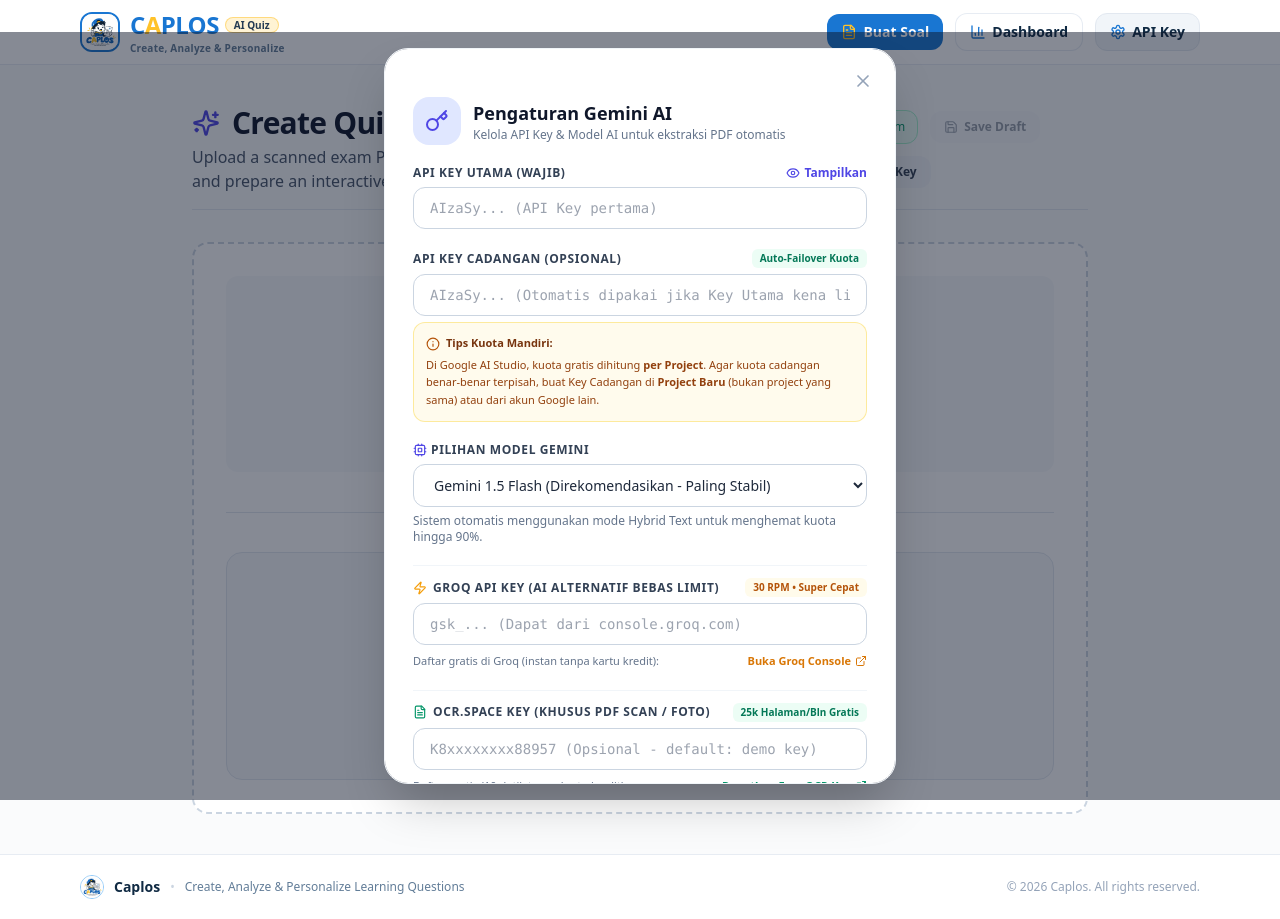
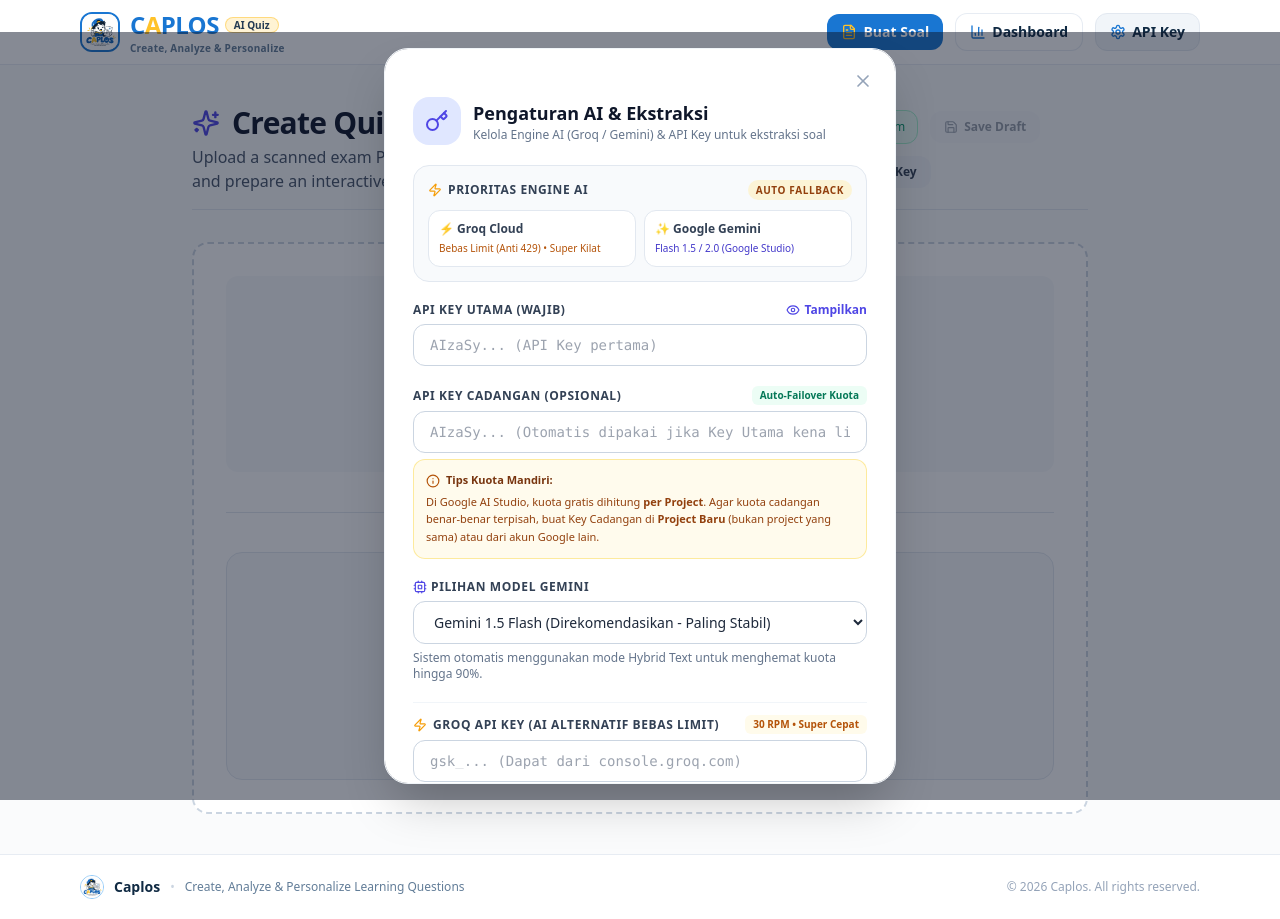
Before and after one commit to saputraresearch/SoalCaplos, a Next.js app: page /admin/create in a window 1280 px wide. Both pictures are taken after a click on the button "Set Gemini API Key". Built offline with nearby package versions, Linux system fonts and the light colour scheme.

Commit message:
fix: prioritize Groq Cloud AI, use legacy pdfjs for digital text, and purge -latest model suffixes

```diff
--- a/package.json
+++ b/package.json
@@ -13,12 +13,14 @@
     "@google/generative-ai": "^0.21.0",
     "@supabase/ssr": "^0.5.1",
     "@supabase/supabase-js": "^2.45.6",
+    "@types/pdf-parse": "^1.1.5",
     "clsx": "^2.1.1",
     "lucide-react": "^0.453.0",
     "next": "^14.2.15",
+    "pdf-parse": "^2.4.5",
+    "pdfjs-dist": "^2.16.105",
     "react": "^18.3.1",
     "react-dom": "^18.3.1",
-    "pdfjs-dist": "^2.16.105",
     "sharp": "^0.33.5",
     "tailwind-merge": "^2.5.4"
   },
--- a/src/app/admin/create/page.tsx
+++ b/src/app/admin/create/page.tsx
@@ -197,6 +197,7 @@
 
     const customOcrKey = typeof window !== "undefined" ? localStorage.getItem("quizcaplos_ocrspace_key") || "" : "";
     const customGroqKey = typeof window !== "undefined" ? localStorage.getItem("quizcaplos_groq_api_key") || "" : "";
+    const customProvider = typeof window !== "undefined" ? localStorage.getItem("quizcaplos_ai_provider") || (customGroqKey ? "groq" : "auto") : "auto";
 
     const formData = new FormData();
     formData.append("file", file);
@@ -212,6 +213,9 @@
     if (customGroqKey) {
       formData.append("groq_api_key", customGroqKey);
     }
+    if (customProvider) {
+      formData.append("ai_provider", customProvider);
+    }
 
     try {
       const headers: Record<string, string> = {};
@@ -226,6 +230,9 @@
       }
       if (customGroqKey) {
         headers["x-groq-api-key"] = customGroqKey;
+      }
+      if (customProvider) {
+        headers["x-ai-provider"] = customProvider;
       }
 
       const res = await fetch("/api/parse-pdf", {
--- a/src/components/SettingsModal.tsx
+++ b/src/components/SettingsModal.tsx
@@ -22,6 +22,7 @@
   const [ocrSpaceKey, setOcrSpaceKey] = useState("");
   const [showKeys, setShowKeys] = useState(false);
   const [model, setModel] = useState("gemini-1.5-flash");
+  const [aiProvider, setAiProvider] = useState<"auto" | "groq" | "gemini">("auto");
   const [saved, setSaved] = useState(false);
 
   useEffect(() => {
@@ -30,8 +31,18 @@
       const [k1, ...rest] = storedKey.split(/[\s,\n;]+/).filter(Boolean);
       setPrimaryKey(k1 || "");
       setBackupKey(rest.join(",") || "");
-      setGroqApiKey(localStorage.getItem("quizcaplos_groq_api_key") || "");
+      const storedGroq = localStorage.getItem("quizcaplos_groq_api_key") || "";
+      setGroqApiKey(storedGroq);
       setOcrSpaceKey(localStorage.getItem("quizcaplos_ocrspace_key") || "");
+
+      const storedProvider = localStorage.getItem("quizcaplos_ai_provider") as "auto" | "groq" | "gemini" | null;
+      if (storedProvider) {
+        setAiProvider(storedProvider);
+      } else if (storedGroq) {
+        setAiProvider("groq");
+      } else {
+        setAiProvider("auto");
+      }
 
       let storedModel = localStorage.getItem("quizcaplos_gemini_model") || "gemini-1.5-flash";
       if (
@@ -58,6 +69,7 @@
       localStorage.setItem("quizcaplos_groq_api_key", groqApiKey.trim());
       localStorage.setItem("quizcaplos_ocrspace_key", ocrSpaceKey.trim());
       localStorage.setItem("quizcaplos_gemini_model", model);
+      localStorage.setItem("quizcaplos_ai_provider", aiProvider);
       setSaved(true);
       setTimeout(() => {
         setSaved(false);
@@ -83,8 +95,62 @@
             <Key className="w-6 h-6" />
           </div>
           <div>
-            <h3 className="text-lg font-extrabold text-slate-900">Pengaturan Gemini AI</h3>
-            <p className="text-xs text-slate-500">Kelola API Key & Model AI untuk ekstraksi PDF otomatis</p>
+            <h3 className="text-lg font-extrabold text-slate-900">Pengaturan AI & Ekstraksi</h3>
+            <p className="text-xs text-slate-500">Kelola Engine AI (Groq / Gemini) & API Key untuk ekstraksi soal</p>
+          </div>
+        </div>
+
+        {/* Pilihan Engine AI Utama */}
+        <div className="space-y-1.5 p-3.5 bg-slate-50 border border-slate-200 rounded-2xl">
+          <label className="block text-xs font-bold uppercase tracking-wider text-slate-700 flex items-center justify-between">
+            <span className="flex items-center gap-1.5">
+              <Zap className="w-3.5 h-3.5 text-amber-500" />
+              <span>Prioritas Engine AI</span>
+            </span>
+            <span className="text-[10px] font-semibold text-amber-800 bg-amber-100/70 px-2 py-0.5 rounded-full">
+              {aiProvider === "groq" ? "Groq (Aktif)" : aiProvider === "gemini" ? "Gemini (Aktif)" : "Auto Fallback"}
+            </span>
+          </label>
+          <div className="grid grid-cols-2 gap-2 pt-1">
+            <button
+              type="button"
+              onClick={() => setAiProvider("groq")}
+              className={`p-2.5 rounded-xl border text-left transition flex flex-col justify-between cursor-pointer ${
+                aiProvider === "groq"
+                  ? "bg-amber-50 border-amber-400 ring-2 ring-amber-300 text-amber-950 font-bold"
+                  : "bg-white border-slate-200 text-slate-700 hover:bg-slate-50"
+              }`}
+            >
+              <div className="flex items-center justify-between">
+                <span className="text-xs font-bold flex items-center gap-1">
+                  ⚡ Groq Cloud
+                </span>
+                {aiProvider === "groq" && <Check className="w-3.5 h-3.5 text-amber-600" />}
+              </div>
+              <span className="text-[10px] text-amber-700 font-medium mt-1">
+                Bebas Limit (Anti 429) • Super Kilat
+              </span>
+            </button>
+
+            <button
+              type="button"
+              onClick={() => setAiProvider("gemini")}
+              className={`p-2.5 rounded-xl border text-left transition flex flex-col justify-between cursor-pointer ${
+                aiProvider === "gemini"
+                  ? "bg-indigo-50 border-indigo-400 ring-2 ring-indigo-300 text-indigo-950 font-bold"
+                  : "bg-white border-slate-200 text-slate-700 hover:bg-slate-50"
+              }`}
+            >
+              <div className="flex items-center justify-between">
+                <span className="text-xs font-bold flex items-center gap-1">
+                  ✨ Google Gemini
+                </span>
+                {aiProvider === "gemini" && <Check className="w-3.5 h-3.5 text-indigo-600" />}
+              </div>
+              <span className="text-[10px] text-indigo-700 font-medium mt-1">
+                Flash 1.5 / 2.0 (Google Studio)
+              </span>
+            </button>
           </div>
         </div>
 
--- a/src/lib/geminiModels.ts
+++ b/src/lib/geminiModels.ts
@@ -3,8 +3,10 @@
  */
 export function normalizeModelName(model?: string | null): string {
   if (!model) return "gemini-1.5-flash";
-  const clean = model.trim().replace(/^models\//, "");
-  if (clean === "gemini-1.5-pro") return "gemini-1.5-pro-latest";
+  let clean = model.trim().replace(/^models\//, "");
+  // Strip any "-latest" suffix because v1beta API deprecates -latest on 1.5-flash / 1.5-pro
+  clean = clean.replace(/-latest$/, "");
+  if (clean === "gemini-1.5-pro" || clean.startsWith("gemini-1.5-pro")) return "gemini-1.5-flash";
   if (
     clean.includes("3.6") ||
     clean.includes("2.5") ||
@@ -15,6 +17,10 @@
     clean === "gemini-2.5-pro"
   ) {
     return "gemini-2.0-flash";
+  }
+  const valid = ["gemini-1.5-flash", "gemini-2.0-flash", "gemini-1.5-flash-8b"];
+  if (!valid.includes(clean)) {
+    return "gemini-1.5-flash";
   }
   return clean;
 }
--- a/src/lib/pdfTextExtractor.ts
+++ b/src/lib/pdfTextExtractor.ts
@@ -9,10 +9,11 @@
   pageCount: number;
   pageTexts: Array<{ pageNumber: number; text: string }>;
 }> {
-  // Method 1: Try pdfjs-dist
+  // Method 1: Try pdfjs-dist legacy build for Node.js
   try {
     // @ts-ignore
-    const pdfjs = (await import("pdfjs-dist/build/pdf.js")) as any;
+    let pdfjs = (await import("pdfjs-dist/legacy/build/pdf.js")) as any;
+    if (pdfjs?.default) pdfjs = pdfjs.default;
     if (pdfjs && typeof pdfjs.getDocument === "function") {
       const data = new Uint8Array(pdfBuffer);
       const loadingTask = pdfjs.getDocument({
@@ -49,7 +50,7 @@
       }
     }
   } catch (err) {
-    console.warn("[pdfTextExtractor] pdfjs-dist extraction failed or unavailable, using fallback:", err);
+    console.warn("[pdfTextExtractor] pdfjs-dist legacy extraction failed or unavailable:", err);
   }
 
   // Method 2: Fast regex stream fallback for standard uncompressed / lightly compressed text
```
Also changed, not shown: src/app/api/parse-pdf/route.ts (+39 -16 lines), 1 other file (tests, documents, lock files or other folders).
